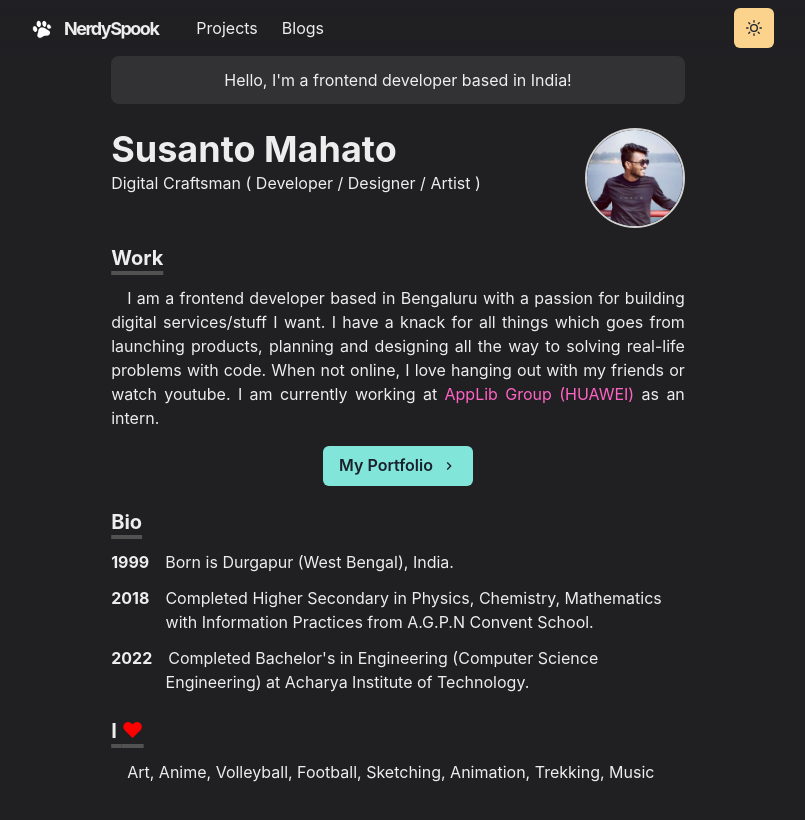
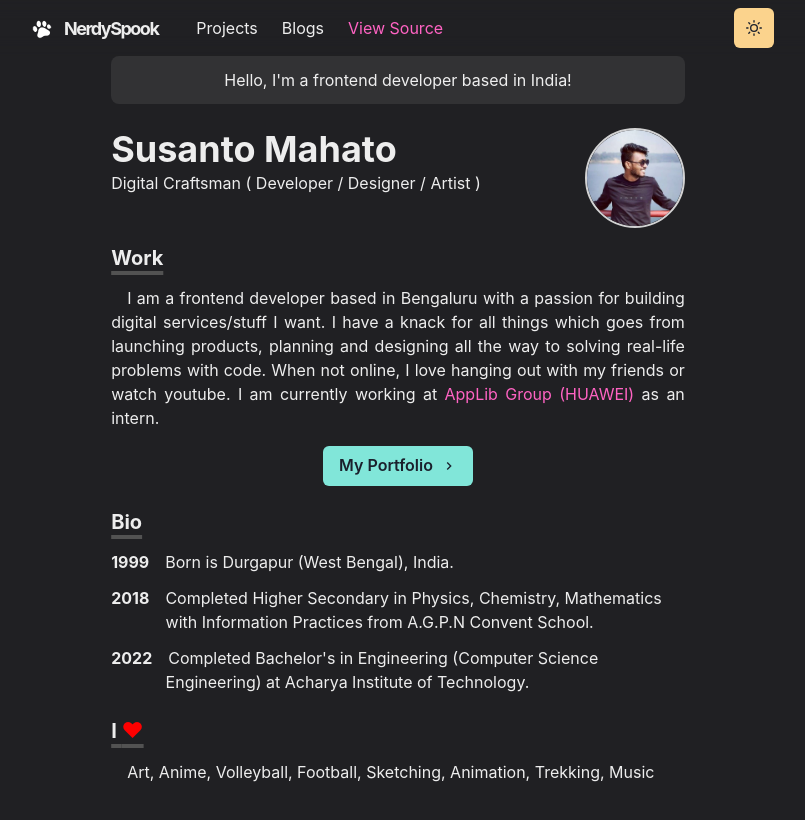
Before and after one commit to nerdyspook/nerdyspook-v2, a Next.js app: page / in a window 1280 px wide. Shown: the top 820 px of the page, without its empty margins (242-1047 px from the left). Built offline with nearby package versions, Linux system fonts and the light colour scheme.

Commit message:
fix: navbar links

```diff
--- a/components/navbar.js
+++ b/components/navbar.js
@@ -44,7 +44,7 @@ const Navbar = props => {
       w="100%"
       bg={useColorModeValue('#ffffff40', '@20202380')}
       style={{ backdropFilter: 'blur(10px)' }}
-      zIndex={1}
+      zIndex={2}
       {...props}
     >
       <Container
@@ -67,14 +67,21 @@ const Navbar = props => {
           width={{ base: 'full', md: 'auto' }}
           alignItems="center"
           flexGrow={1}
-          mt={{ base: 4, nmd: 0 }}
+          mt={{ base: 4, md: 0 }}
         >
-          <LinkItem href="/works" payh={path}>
+          <LinkItem href="/projects" path={path}>
             Projects
           </LinkItem>
-          <LinkItem href="/posts" payh={path}>
+          <LinkItem href="/blogs" path={path}>
             Blogs
           </LinkItem>
+          <Link
+            href="https://github.com/nerdyspook/nerdyspook-v2"
+            isExternal
+            p={2}
+          >
+            View Source
+          </Link>
         </Stack>
 
         <Box flex={1} align="right">
@@ -91,16 +98,17 @@ const Navbar = props => {
                 <NextLink href="/" passHref>
                   <MenuItem as={Link}>About</MenuItem>
                 </NextLink>
-                <NextLink href="/works" passHref>
+                <NextLink href="/projects" passHref>
                   <MenuItem as={Link}>Projects</MenuItem>
                 </NextLink>
-                <NextLink href="/posts" passHref>
+                <NextLink href="/blogs" passHref>
                   <MenuItem as={Link}>Blogs</MenuItem>
                 </NextLink>
 
                 <MenuItem
                   as={Link}
                   href="https://github.com/nerdyspook/nerdyspook-v2"
+                  isExternal
                 >
                   View Source
                 </MenuItem>
```
